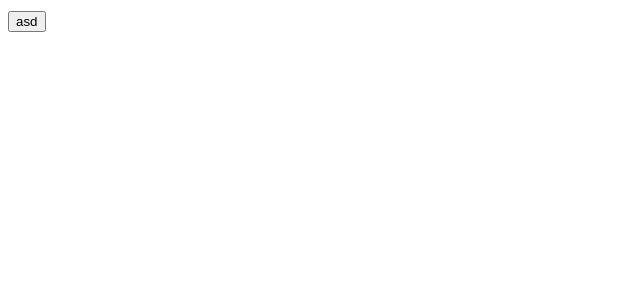
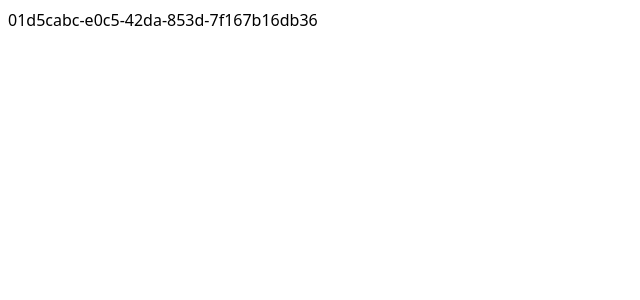
Before and after one commit to vygandas/elevators, a React (Vite) app: page / in a window 1280 px wide. Shown: the top 300 px of the page, without its empty margins (0-640 px from the left). Built offline with nearby package versions, Linux system fonts and the light colour scheme.

Commit message:
start connecting it all with UI (ui+core)

```diff
--- a/src/App.tsx
+++ b/src/App.tsx
@@ -1,11 +1,15 @@
-import * as Form from "@radix-ui/react-form";
+import { useState } from "react";
+import { initBuildings } from "./initializers/initBuildings.ts";
+import { Building } from "./core/building/Building.ts";
 
 function App() {
+  const [buildings] = useState(initBuildings());
+
   return (
     <>
-      <Form.Root>
-        <Form.Submit>asd</Form.Submit>
-      </Form.Root>
+      {buildings.map((building: Building) => (
+        <div key={building.id}>{building.id}</div>
+      ))}
     </>
   );
 }
--- a/src/core/building/Building.ts
+++ b/src/core/building/Building.ts
@@ -1 +1,16 @@
-export class Building {}
+import { Controller } from "../controller/Controller.ts";
+import { v4 as uuid } from "uuid";
+
+export class Building {
+  public readonly id: string;
+  private elevatorControllers: Array<Controller> = [];
+
+  constructor() {
+    this.id = uuid();
+  }
+
+  public addElevatorController = (c: Controller) =>
+    this.elevatorControllers.push(c);
+
+  public getElevatorControllers = () => this.elevatorControllers;
+}
--- a/src/core/controller/Controller.ts
+++ b/src/core/controller/Controller.ts
@@ -36,6 +36,7 @@ export class Controller extends Floors {
 
   private launchControllerExecutor = () => {
     this.controllerExecutor = setInterval(this.takeQueuedCallToFloor, 100);
+    console.log("controllerExecutor", this.controllerExecutor);
   };
 
   private takeQueuedCallToFloor = () => {
--- /dev/null
+++ b/src/initializers/initBuildings.ts
@@ -0,0 +1,19 @@
+import { Building } from "../core/building/Building.ts";
+import { Controller } from "../core/controller/Controller.ts";
+import { Elevator } from "../core/elevator/Elevator.ts";
+
+export const initBuildings = () => {
+  const buildings = [];
+
+  const b1 = new Building();
+  const c1_1 = new Controller(5);
+  const e1_1_1 = new Elevator(5, 0, "Northern elevator");
+  const e1_1_2 = new Elevator(5, 0, "Southern elevator");
+  c1_1.connectElevator(e1_1_1);
+  c1_1.connectElevator(e1_1_2);
+  b1.addElevatorController(c1_1);
+
+  buildings.push(b1);
+
+  return buildings;
+};
```
